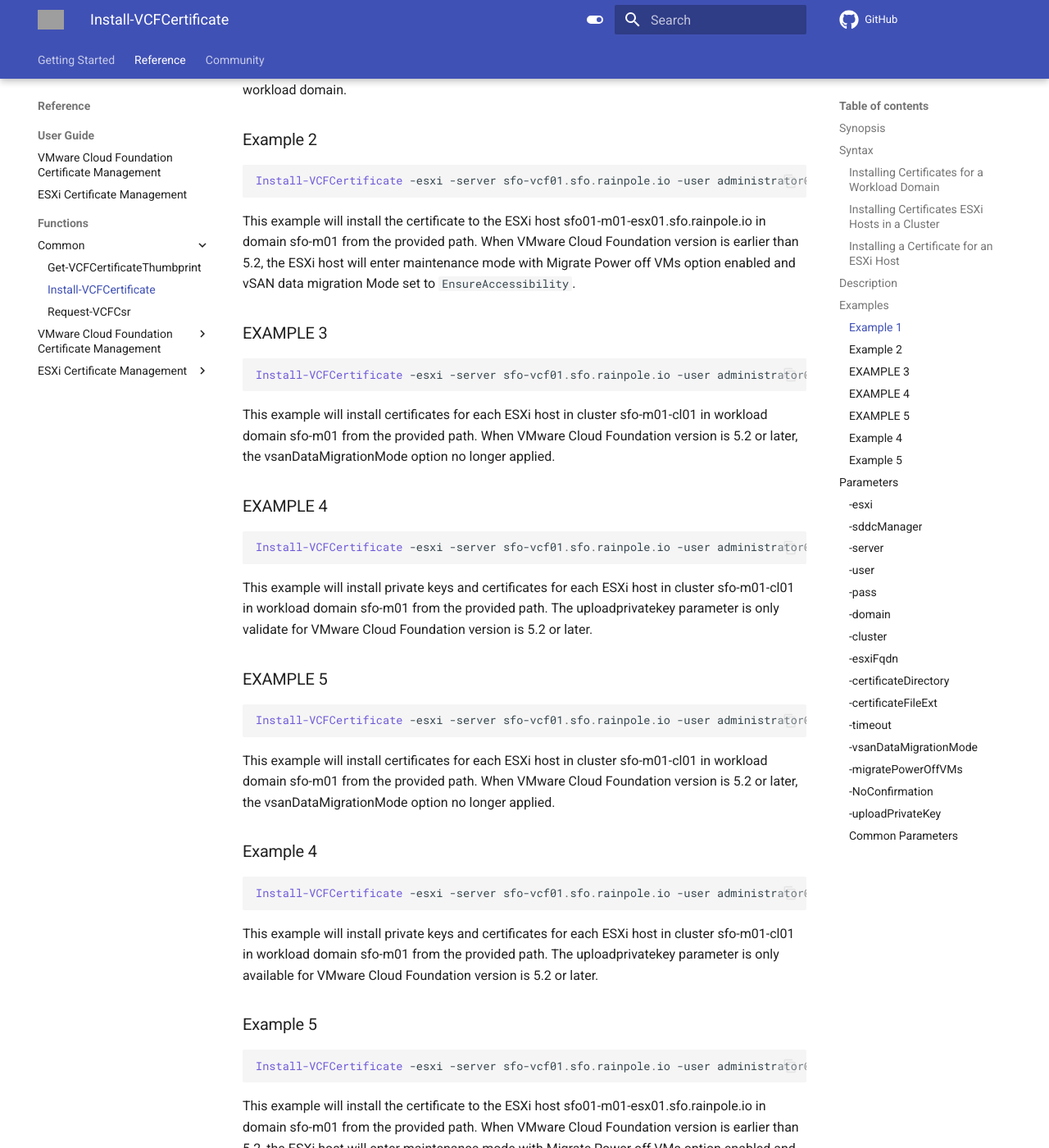
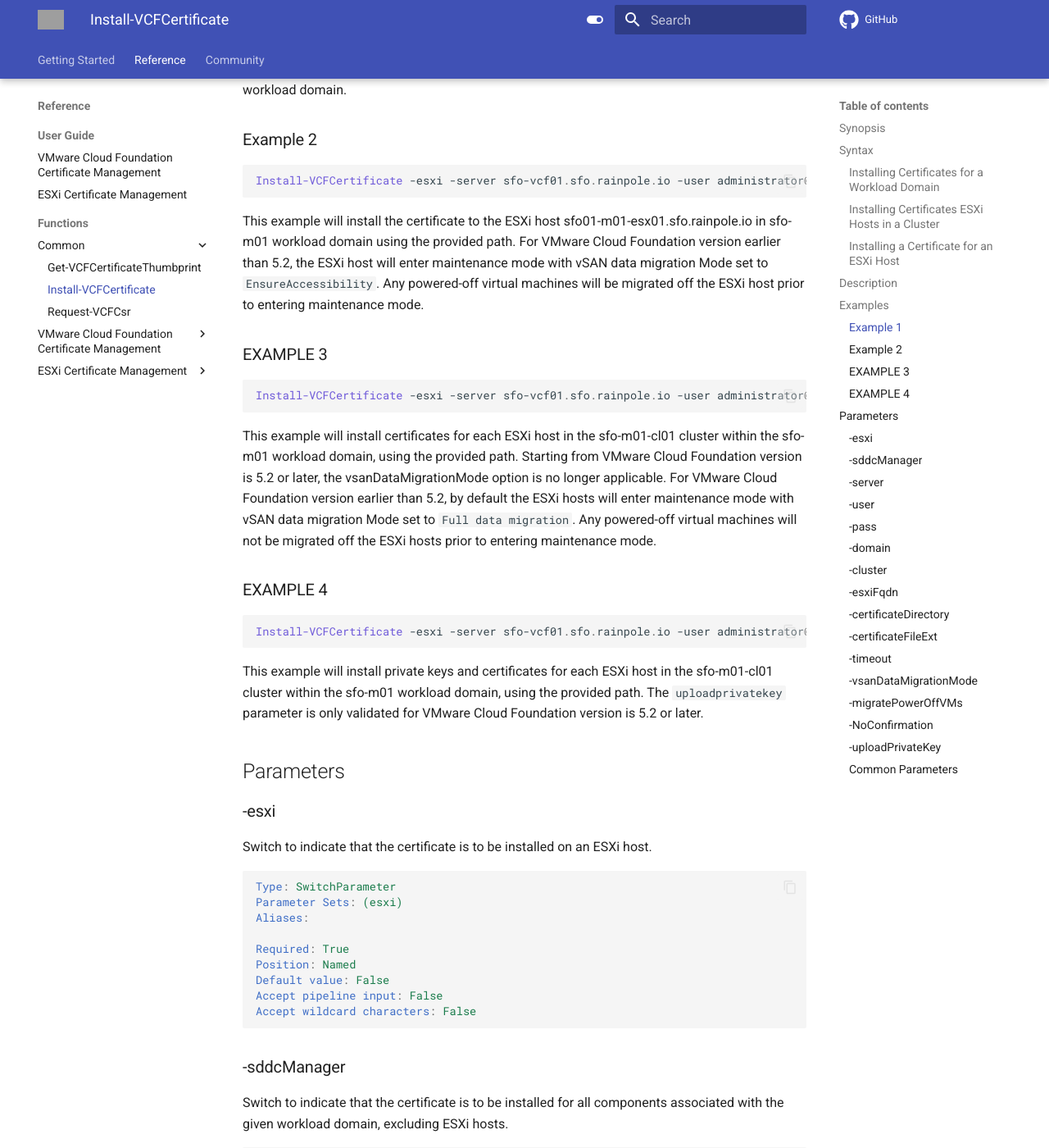
Before and after one commit to vmware/powershell-module-for-vmware-cloud-foundation-certificate-management, an MkDocs documentation site: the page built from docs/documentation/functions/Install-VCFCertificate.md, in a window 1280 px wide and 1400 px high, scrolled down 1301 px. Shown: the whole window at 82% size. Built offline with MkDocs 1.6.1 and Material for MkDocs 9.7.7, drawn with Linux system fonts in a browser that asks for light colours; comment, search, counter and statistics services are not loaded; the version menu is left out; some of the changed text lies outside the part shown; grey boxes are pictures that could not be loaded.

Commit message:
docs: update description for Install-VCFCertificates
docs: update description for Install-VCFCertificates

Signed-off-by: Kevin Teng <kevin.teng@broadcom.com>

````diff
--- a/docs/documentation/functions/Install-VCFCertificate.md
+++ b/docs/documentation/functions/Install-VCFCertificate.md
@@ -52,8 +52,9 @@
 Install-VCFCertificate -esxi -server sfo-vcf01.sfo.rainpole.io -user administrator@vsphere.local -pass VMw@re1! -domain sfo-m01 -esxiFqdn sfo01-m01-esx01.sfo.rainpole.io -migratePowerOffVMs -vsanDataMigrationMode EnsureAccessibility -certificateDirectory F:\certificates -certificateFileExt ".cer"
 ```
 
-This example will install the certificate to the ESXi host sfo01-m01-esx01.sfo.rainpole.io in domain sfo-m01 from the provided path. When VMware Cloud Foundation
-version is earlier than 5.2, the ESXi host will enter maintenance mode with Migrate Power off VMs option enabled and vSAN data migration Mode set to `EnsureAccessibility`.
+This example will install the certificate to the ESXi host sfo01-m01-esx01.sfo.rainpole.io in sfo-m01 workload domain using the provided path. For VMware Cloud Foundation
+version earlier than 5.2, the ESXi host will enter maintenance mode with vSAN data migration Mode set to `EnsureAccessibility`.  Any powered-off virtual machines will be
+migrated off the ESXi host prior to entering maintenance mode.
 
 ### EXAMPLE 3
 
@@ -61,8 +62,10 @@
 Install-VCFCertificate -esxi -server sfo-vcf01.sfo.rainpole.io -user administrator@vsphere.local -pass VMw@re1! -domain sfo-m01 -cluster sfo-m01-cl01 -certificateDirectory F:\certificates -certificateFileExt ".cer"
 ```
 
-This example will install certificates for each ESXi host in cluster sfo-m01-cl01 in workload domain sfo-m01 from the provided path.  When VMware Cloud Foundation
-version is 5.2 or later, the vsanDataMigrationMode option no longer applied.
+This example will install certificates for each ESXi host in the sfo-m01-cl01 cluster within the sfo-m01 workload domain, using the provided path.  Starting from VMware Cloud
+Foundation version is 5.2 or later, the vsanDataMigrationMode option is no longer applicable. For VMware Cloud Foundation version earlier than 5.2, by default the ESXi hosts will
+enter maintenance mode with vSAN data migration Mode set to `Full data migration`.  Any powered-off virtual machines will not be migrated off the ESXi hosts prior to
+entering maintenance mode.
 
 ### EXAMPLE 4
 
@@ -70,36 +73,8 @@
 Install-VCFCertificate -esxi -server sfo-vcf01.sfo.rainpole.io -user administrator@vsphere.local -pass VMw@re1! -domain sfo-m01 -cluster sfo-m01-cl01 -certificateDirectory F:\certificates -certificateFileExt ".cer" -uploadPrivateKey
 ```
 
-This example will install private keys and certificates for each ESXi host in cluster sfo-m01-cl01 in workload domain sfo-m01 from the provided path.  The uploadprivatekey
-parameter is only validate for VMware Cloud Foundation version is 5.2 or later.
-
-### EXAMPLE 5
-
-```powershell
-Install-VCFCertificate -esxi -server sfo-vcf01.sfo.rainpole.io -user administrator@vsphere.local -pass VMw@re1! -domain sfo-m01 -cluster sfo-m01-cl01 -certificateDirectory F:\certificates -certificateFileExt ".cer"
-```
-
-This example will install certificates for each ESXi host in cluster sfo-m01-cl01 in workload domain sfo-m01 from the provided path.  When VMware Cloud Foundation
-version is 5.2 or later, the vsanDataMigrationMode option no longer applied.
-
-### Example 4
-
-```powershell
-Install-VCFCertificate -esxi -server sfo-vcf01.sfo.rainpole.io -user administrator@vsphere.local -pass VMw@re1! -domain sfo-m01 -cluster sfo-m01-cl01 -certificateDirectory F:\certificates -certificateFileExt ".cer" -uploadPrivateKey
-```
-
-This example will install private keys and certificates for each ESXi host in cluster sfo-m01-cl01 in workload domain sfo-m01 from the provided path.  The uploadprivatekey
-parameter is only available for VMware Cloud Foundation version is 5.2 or later.
-
-### Example 5
-
-```powershell
-Install-VCFCertificate -esxi -server sfo-vcf01.sfo.rainpole.io -user administrator@vsphere.local -pass VMw@re1! -domain sfo-m01 -esxiFqdn sfo01-m01-esx01.sfo.rainpole.io -migratePowerOffVMs -vsanDataMigrationMode EnsureAccessibility -certificateDirectory F:\certificates -certificateFileExt ".cer"
-```
-
-This example will install the certificate to the ESXi host sfo01-m01-esx01.sfo.rainpole.io in domain sfo-m01 from the provided path.  When VMware Cloud Foundation
-version is earlier than 5.2, the ESXi host will enter maintenance mode with Migrate Power off VMs option enabled and vSAN data migration Mode set to EnsureAccessibility.
-
+This example will install private keys and certificates for each ESXi host in the sfo-m01-cl01 cluster within the sfo-m01 workload domain, using the provided path.
+The `uploadprivatekey` parameter is only validated for VMware Cloud Foundation version is 5.2 or later.
 
 ## Parameters
 
````
Also changed, not shown: 1 other file.
